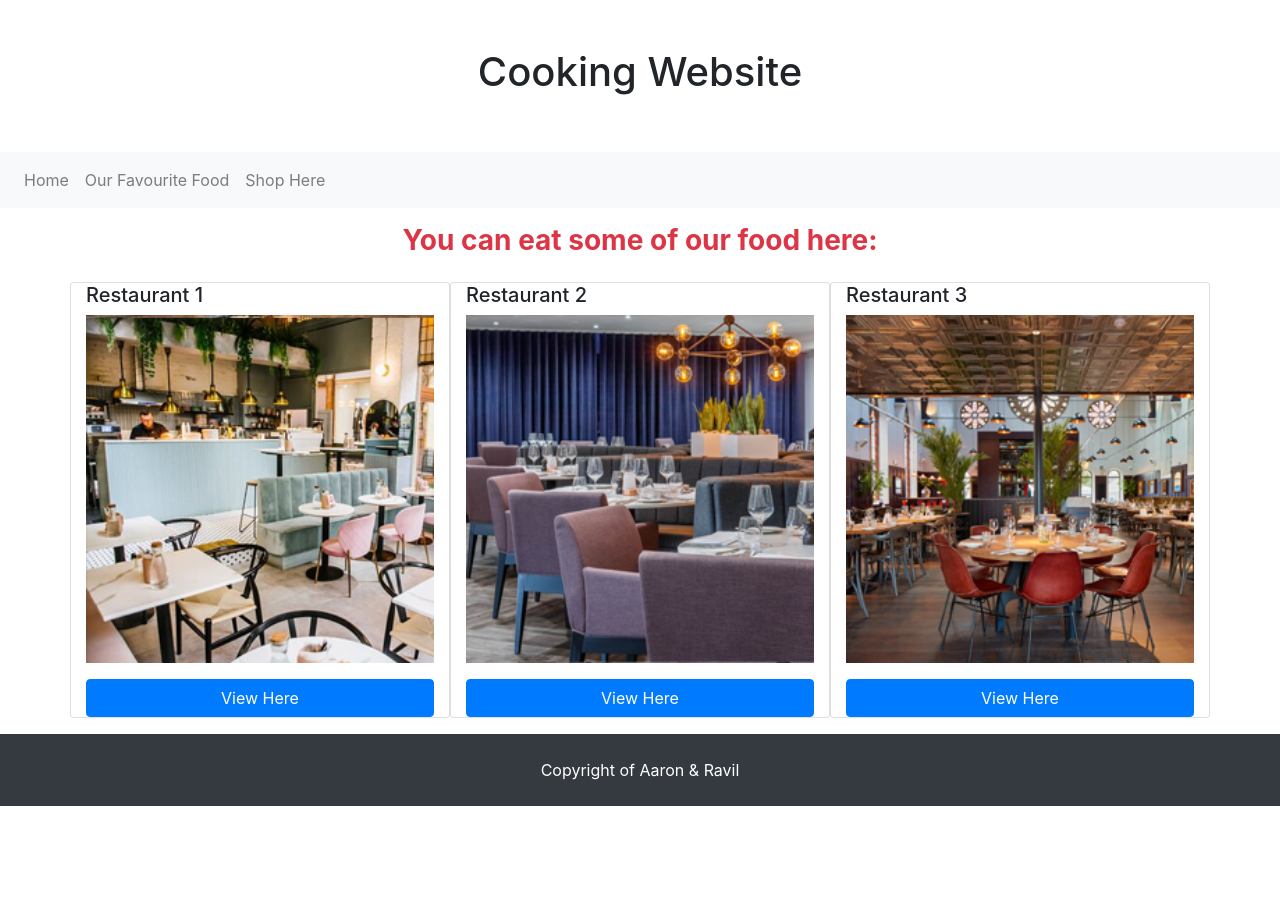
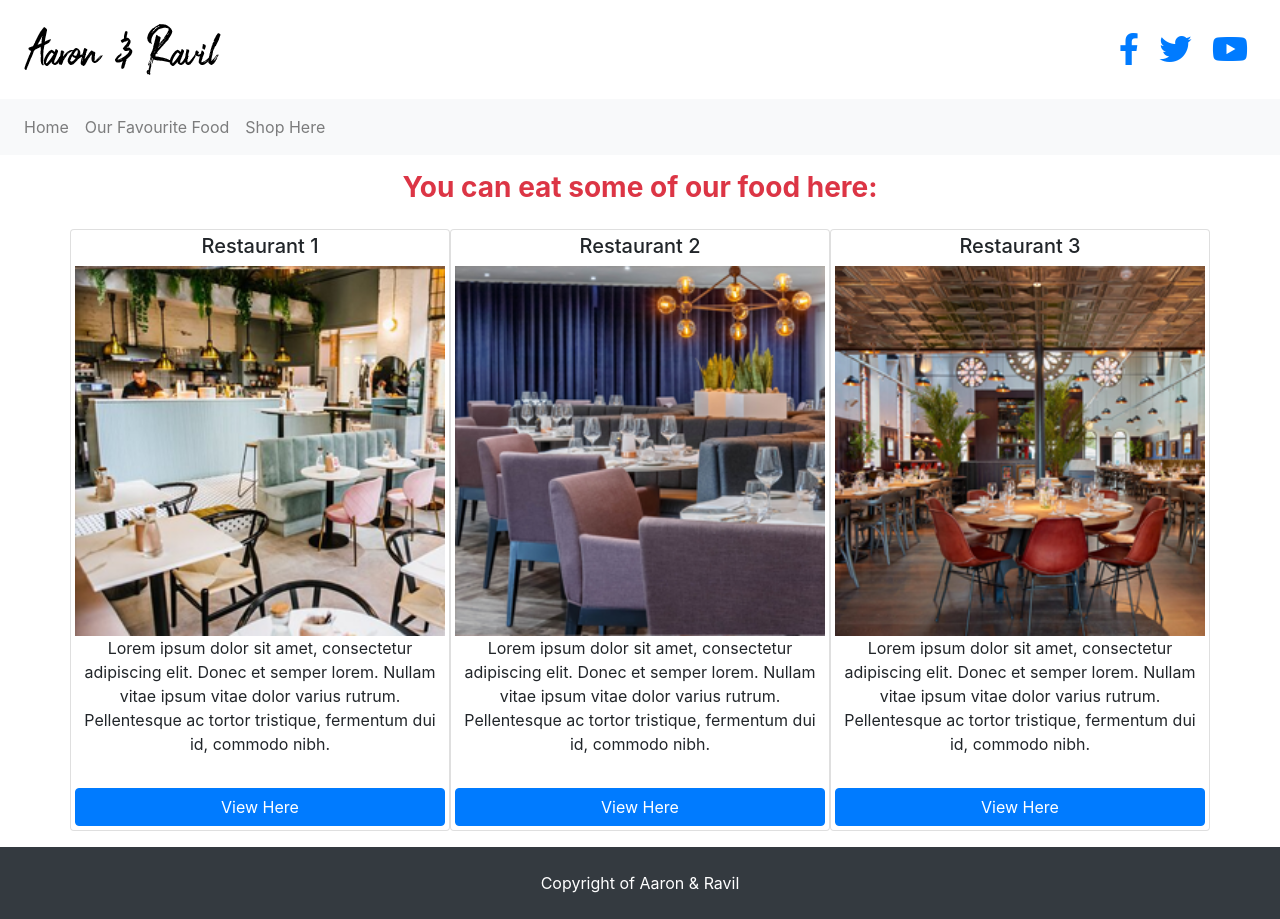
Before and after one commit to HeyAero/cooking_website, a plain HTML site: page info.html in a window 1280 px wide. Before the commit the page ends 806 px from the top, so only its background shows below. Drawn offline with nearby package versions, Linux system fonts and the light colour scheme.

Commit message:
add new images and updated padding and - add placeholder text

```diff
--- a/info.html
+++ b/info.html
@@ -8,12 +8,23 @@
       rel="stylesheet"
       href="https://stackpath.bootstrapcdn.com/bootstrap/4.5.2/css/bootstrap.min.css"
     />
+    <link
+      rel="stylesheet"
+      href="https://cdnjs.cloudflare.com/ajax/libs/font-awesome/5.15.2/css/all.min.css"
+    />
     <link rel="stylesheet" href="style.css" />
     <title>Cooking Website</title>
   </head>
   <body>
     <header>
-      <h1 class="text-center p-5">Cooking Website</h1>
+      <div class="d-flex justify-content-between align-items-center p-4">
+        <img src="images/logo.png" alt="logo image" />
+        <div>
+          <a href="#" class="mx-2"> <i class="fab fa-facebook-f fa-2x"></i> </a>
+          <a href="#" class="mx-2"> <i class="fab fa-twitter fa-2x"></i> </a>
+          <a href="#" class="mx-2"> <i class="fab fa-youtube fa-2x"></i> </a>
+        </div>
+      </div>
 
       <nav class="navbar navbar-expand-lg navbar-light bg-light">
         <button
@@ -46,20 +57,35 @@
       <h3 class="text-center p-3 text-danger font-weight-bold">
         You can eat some of our food here:
       </h3>
-      <div class="row">
-        <div class="col-md card">
+      <div class="row text-center">
+        <div class="col-md card p-1">
           <h5>Restaurant 1</h5>
           <img src="images/image4.png" alt="Restaurant 1" />
+          <p>
+            Lorem ipsum dolor sit amet, consectetur adipiscing elit. Donec et
+            semper lorem. Nullam vitae ipsum vitae dolor varius rutrum.
+            Pellentesque ac tortor tristique, fermentum dui id, commodo nibh.
+          </p>
           <a class="btn btn-primary mt-3" href="#">View Here</a>
         </div>
-        <div class="col-md card">
+        <div class="col-md card p-1">
           <h5>Restaurant 2</h5>
           <img src="images/image5.png" alt="Restaurant 2" />
+          <p>
+            Lorem ipsum dolor sit amet, consectetur adipiscing elit. Donec et
+            semper lorem. Nullam vitae ipsum vitae dolor varius rutrum.
+            Pellentesque ac tortor tristique, fermentum dui id, commodo nibh.
+          </p>
           <a class="btn btn-primary mt-3" href="#">View Here</a>
         </div>
-        <div class="col-md card">
+        <div class="col-md card p-1">
           <h5>Restaurant 3</h5>
           <img src="images/image6.png" alt="Restaurant 3" />
+          <p>
+            Lorem ipsum dolor sit amet, consectetur adipiscing elit. Donec et
+            semper lorem. Nullam vitae ipsum vitae dolor varius rutrum.
+            Pellentesque ac tortor tristique, fermentum dui id, commodo nibh.
+          </p>
           <a class="btn btn-primary mt-3" href="#">View Here</a>
         </div>
       </div>
```
Also changed, not shown: index.html (+30 -5 lines), images/logo.png (added).
